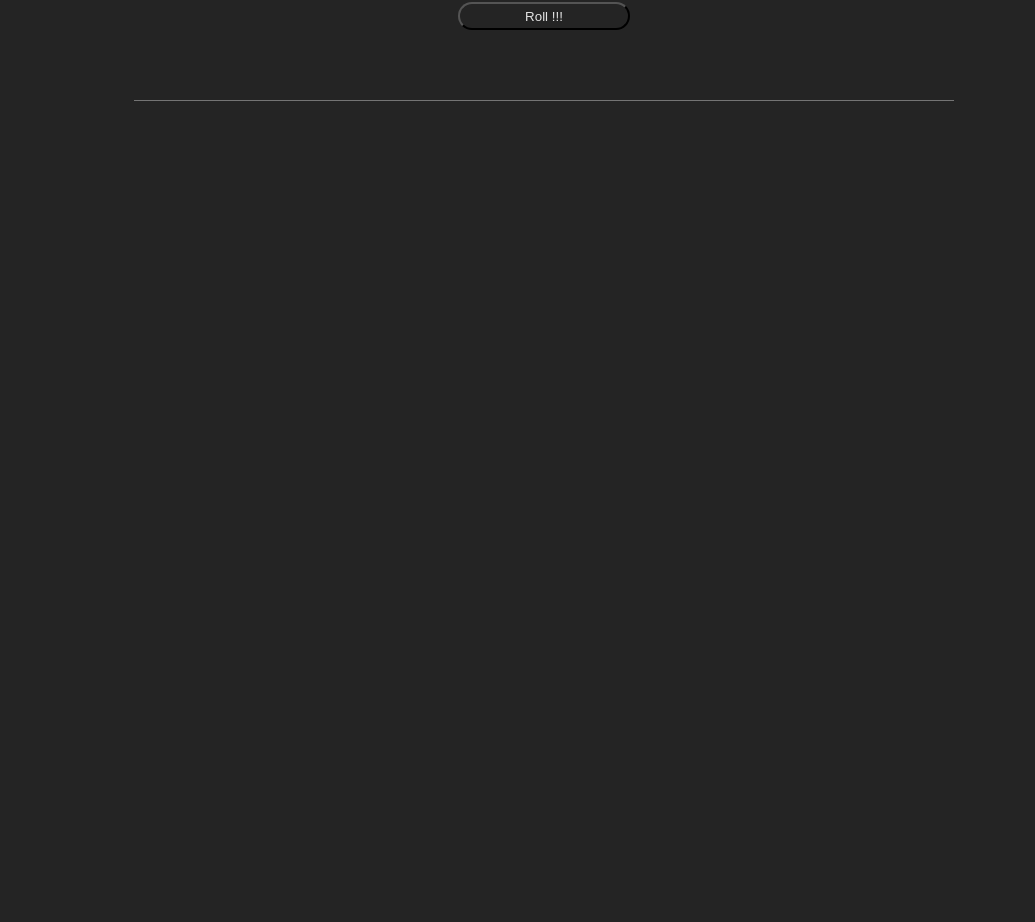
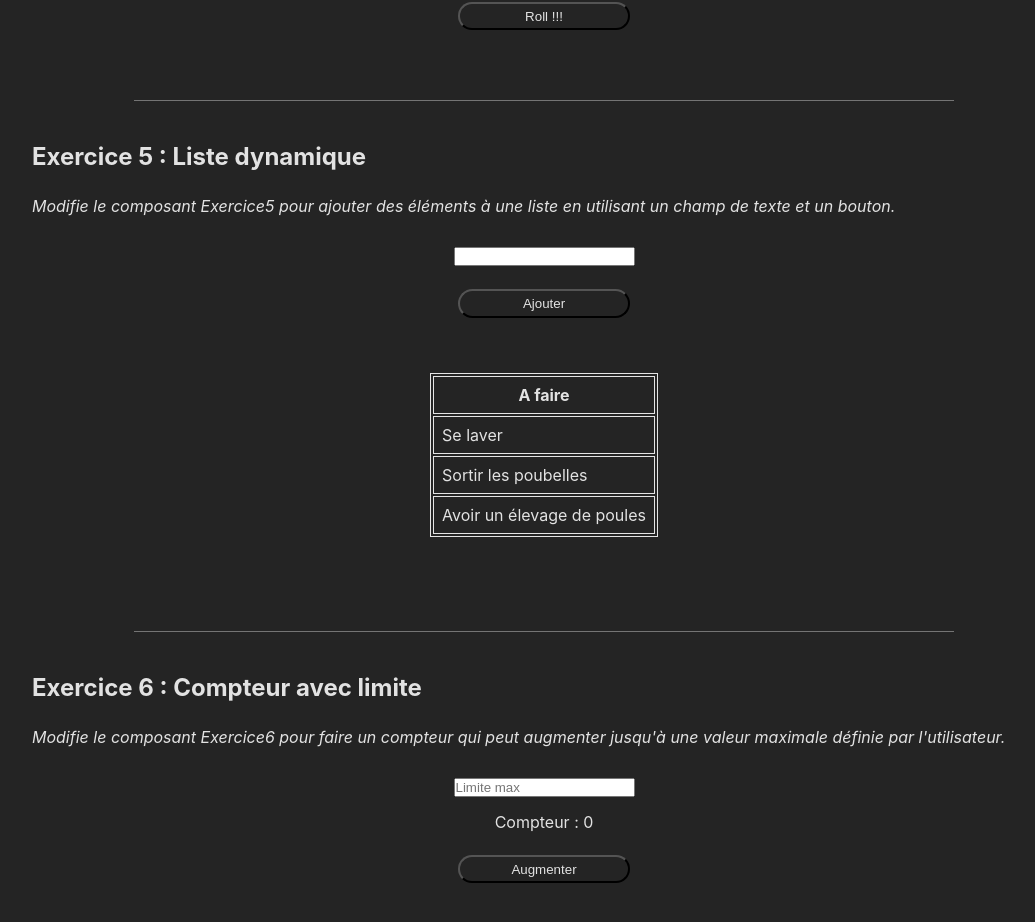
Before and after one commit to sbg224/useState-Practice, a React (Vite) app: page / in a window 1280 px wide. Shown: the part 1597-2519 px from the top of the page, without its empty margins (96-1131 px from the left). Before the commit the page ends 1729 px from the top, so only its background shows below. Built offline with nearby package versions, Linux system fonts and the light colour scheme.

Commit message:
Exercice 5-6

```diff
--- a/src/App.jsx
+++ b/src/App.jsx
@@ -3,6 +3,8 @@ import Exercice1 from "./components/Exercice1.jsx";
 import Exercice2 from "./components/Exercice2.jsx";
 import Exercice3 from "./components/Exercice3.jsx";
 import Exercice4 from "./components/Exercice4.jsx";
+import Exercice5 from "./components/Exercice5.jsx";
+import Exercice6 from "./components/Exercice6.jsx";
 import "./styles/Exercices.css";
 
 function App() {
@@ -13,6 +15,8 @@ function App() {
       <Exercice2 />
       <Exercice3 />
       <Exercice4 />
+      <Exercice5 />
+      <Exercice6 />
     </>
   );
 }
--- /dev/null
+++ b/src/components/Exercice5.jsx
@@ -0,0 +1,43 @@
+import Exercice from "./container/Exercice";
+
+export default function Exercice5() {
+  const list = [
+    "Se laver",
+    "Sortir les poubelles",
+    "Avoir un élevage de poules",
+  ];
+
+  // 1. Crée un state pour avoir en mémoire la liste d'éléments.
+  // 2. Crée un state pour gérer la valeur de l'input .
+  // 3. Ajoute un nouvel élément à la liste en utilisant la valeur de l'input.
+
+  return (
+    <Exercice>
+      <h2>Exercice 5 : Liste dynamique</h2>
+      <p className="instructions">
+        Modifie le composant Exercice5 pour ajouter des éléments à une liste en
+        utilisant un champ de texte et un bouton.
+      </p>
+      <div className="solution">
+        <div>
+          <input type="text" />
+          <button>Ajouter</button>
+          <table>
+            <thead>
+              <tr>
+                <th>A faire</th>
+              </tr>
+            </thead>
+            <tbody>
+              {list.map((item, index) => (
+                <tr key={index}>
+                  <td>{item}</td>
+                </tr>
+              ))}
+            </tbody>
+          </table>
+        </div>
+      </div>
+    </Exercice>
+  );
+}
--- /dev/null
+++ b/src/components/Exercice6.jsx
@@ -0,0 +1,20 @@
+import Exercice from "./container/Exercice";
+
+export default function Exercice6() {
+  return (
+    <Exercice>
+      <h2>Exercice 6 : Compteur avec limite</h2>
+      <p className="instructions">
+        Modifie le composant Exercice6 pour faire un compteur qui peut augmenter
+        jusqu'à une valeur maximale définie par l'utilisateur.
+      </p>
+      <div className="solution">
+        <div>
+          <input type="number" placeholder="Limite max" />
+          <p>Compteur : 0 </p>
+          <button> Augmenter </button>
+        </div>
+      </div>
+    </Exercice>
+  );
+}
--- a/src/styles/Exercices.css
+++ b/src/styles/Exercices.css
@@ -13,4 +13,15 @@
       align-content: center;
     }
   }
+
+  table {
+    border: 1px solid var(--white);
+    margin: 2rem 0;
+
+    th,
+    td {
+      border: 1px solid var(--white);
+      padding: 0.5rem;
+    }
+  }
 }
```
